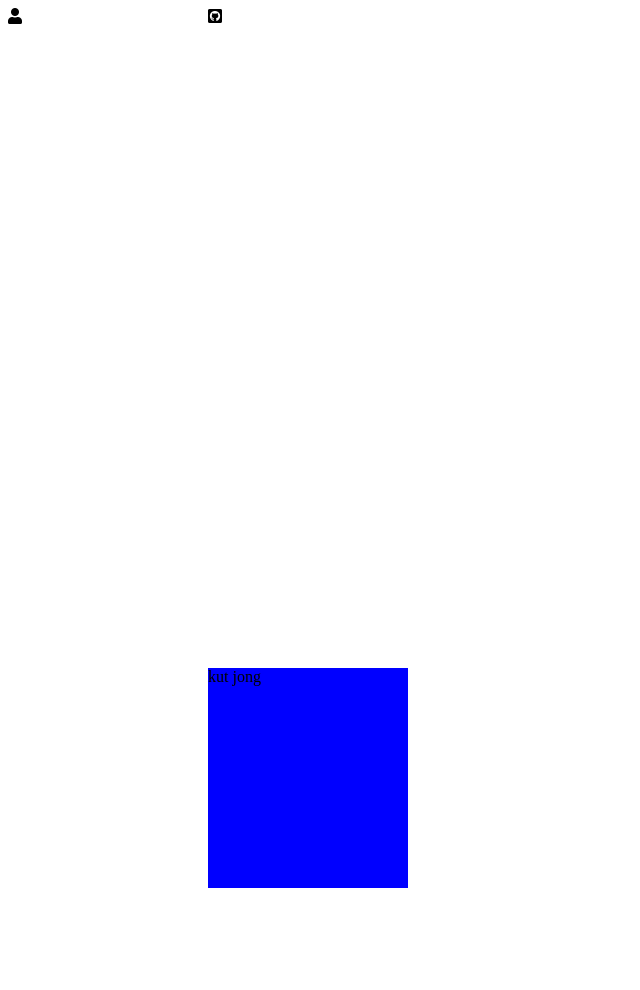
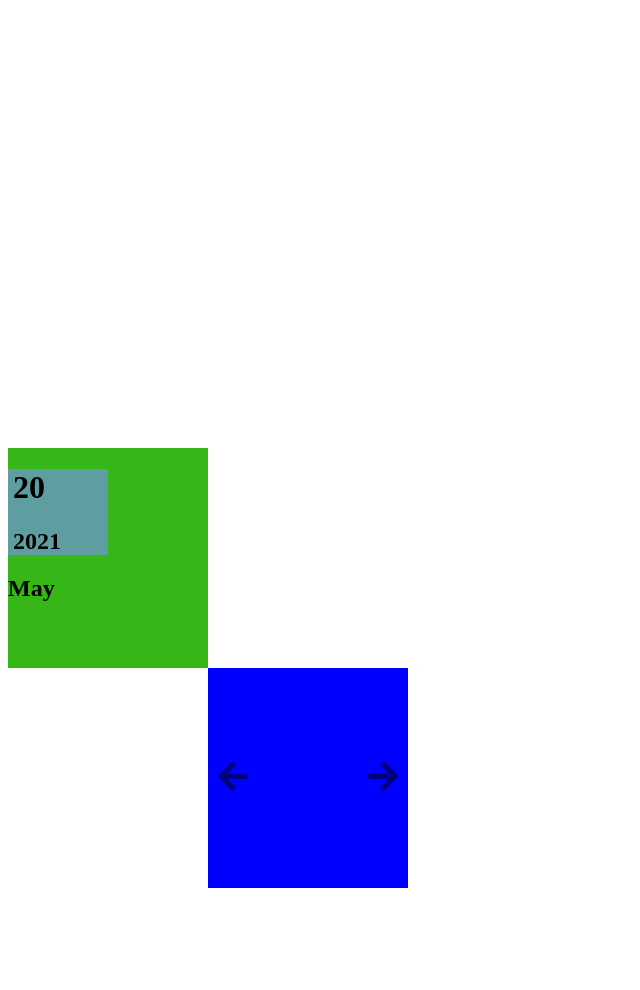
Before and after one commit to NHLstenden-emmen/eclipse-spiegel-software, a PHP site: page / in a window 1280 px wide. Shown: the top 990 px of the page, without its empty margins (0-640 px from the left). Run offline with PHP 8.4, Linux system fonts and the light colour scheme; some libraries are stand-ins or nearby versions.

Commit message:
niews + deels calender

```diff
--- a/index.php
+++ b/index.php
@@ -24,8 +24,6 @@
 	</head>
 	<body>
 		<div class="gridlayout">
-  <i class="fas fa-user"></i> <!-- uses solid style -->
-  <i class="fab fa-github-square"></i> <!-- uses brand style -->
 			<?php
 				// load all widgets html
 				$path = 'widgets/design/';
--- a/main.css
+++ b/main.css
@@ -24,3 +24,8 @@
 	grid-area: vijfenveertig;
 	background-color: red;
 }
+
+.gridlayout .Calender {
+	grid-area: elf;
+	background-color: rgb(55, 182, 23);
+}
--- /dev/null
+++ b/widgets/css/Calender.css
@@ -0,0 +1,17 @@
+.gridlayout .Calender{
+	display: grid;
+	width: 100%;
+	height: 100%;
+	grid-template-areas:
+    "left right"
+    "leftM right"
+    "leftU right";
+    grid-template-columns: 100px 100px;
+    grid-template-rows: 110px 110px;
+}
+
+.gridlayout .Day{
+    grid-area: left;
+    background-color: cadetblue;
+    padding-left: 5px;
+}
--- a/widgets/css/news.css
+++ b/widgets/css/news.css
@@ -0,0 +1,12 @@
+.news .container{
+    display: flex;
+    justify-content: space-between;
+    padding-left: 10px;
+    height: 100%;
+    font-size: 34px;
+    padding-right: 10px;
+    align-items: center;
+}
+.news .container .arrow{
+    opacity: .5;
+}
--- /dev/null
+++ b/widgets/design/Calender.html
@@ -0,0 +1,10 @@
+<div class="container">
+    <div class="Day"> <h1> 20 </h1>
+        <h2 class="Year"> 2021 </h2>
+    </div>
+
+
+    <div class="Month"> <h2 class="Month"> May </h2> </div>
+
+
+</div>
--- a/widgets/design/news.html
+++ b/widgets/design/news.html
@@ -1 +1,4 @@
-kut jong
+<div class="container">
+    <div class="arrow"><i class="fas fa-arrow-left"></i></div>
+    <div class="arrow"><i class="fas fa-arrow-right"></i></div>
+</div>
```
